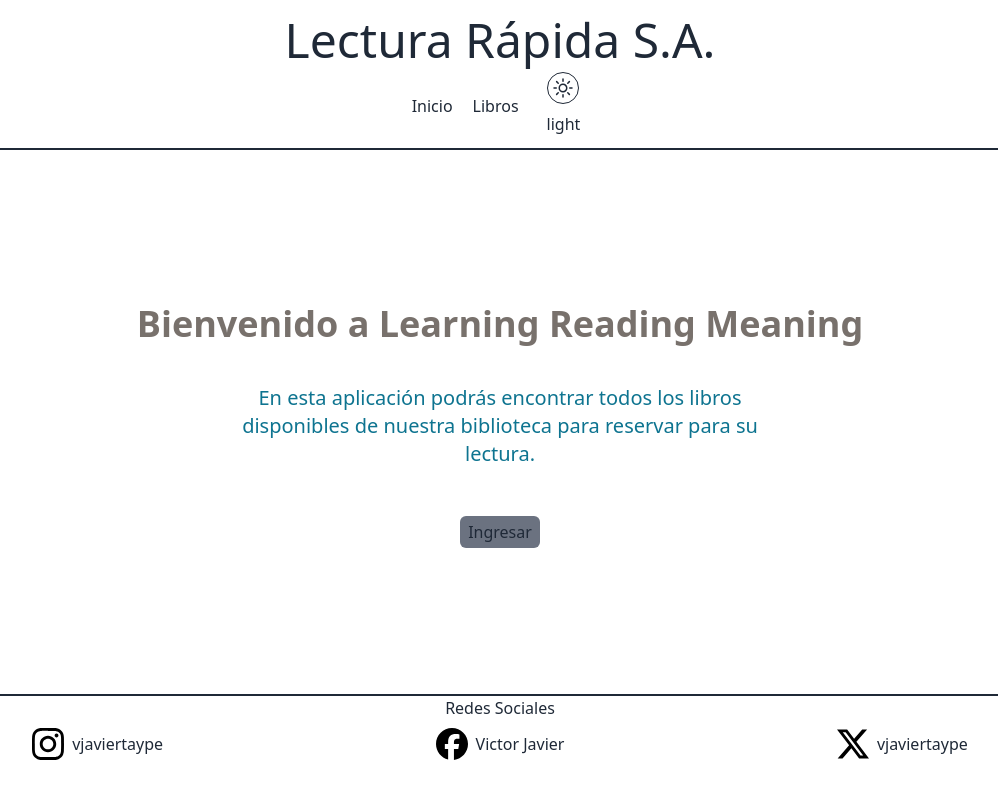
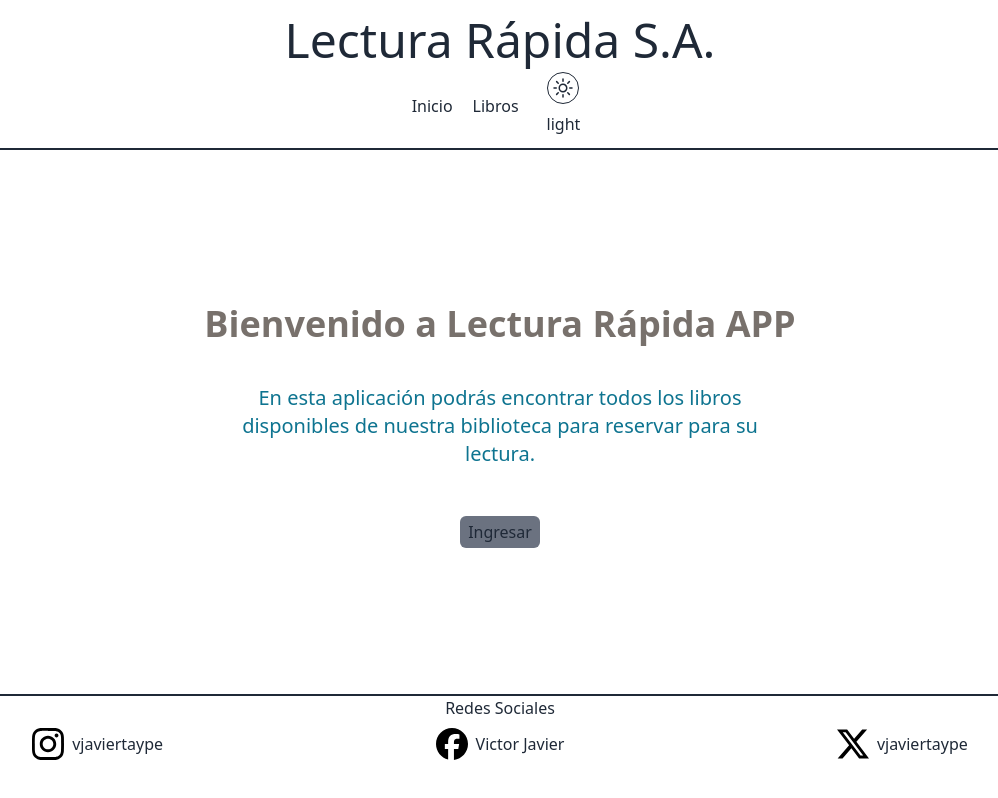
Before and after one commit to HauroDev/reading-list, a React (Vite) app: page / in a window 1280 px wide. Shown: the whole page, without its empty margins (140-1138 px from the left). Built offline with nearby package versions, Linux system fonts and the light colour scheme.

Commit message:
modificando componente Home.tsx

```diff
--- a/src/components/Home.tsx
+++ b/src/components/Home.tsx
@@ -5,7 +5,7 @@ const Home = () => {
     <div className='flex flex-col justify-center items-center h-full'>
       <div className='flex flex-col justify-center items-center text-center p-5'>
         <h2 className='text-2xl sm:text-4xl font-bold text-stone-500'>
-          Bienvenido a Learning Reading Meaning
+          Bienvenido a Lectura Rápida APP
         </h2>
         <p className='text-lg sm:text-xl text-cyan-700 dark:text-cyan-300 my-10 max-w-xl'>
           En esta aplicación podrás encontrar todos los libros disponibles de
```
